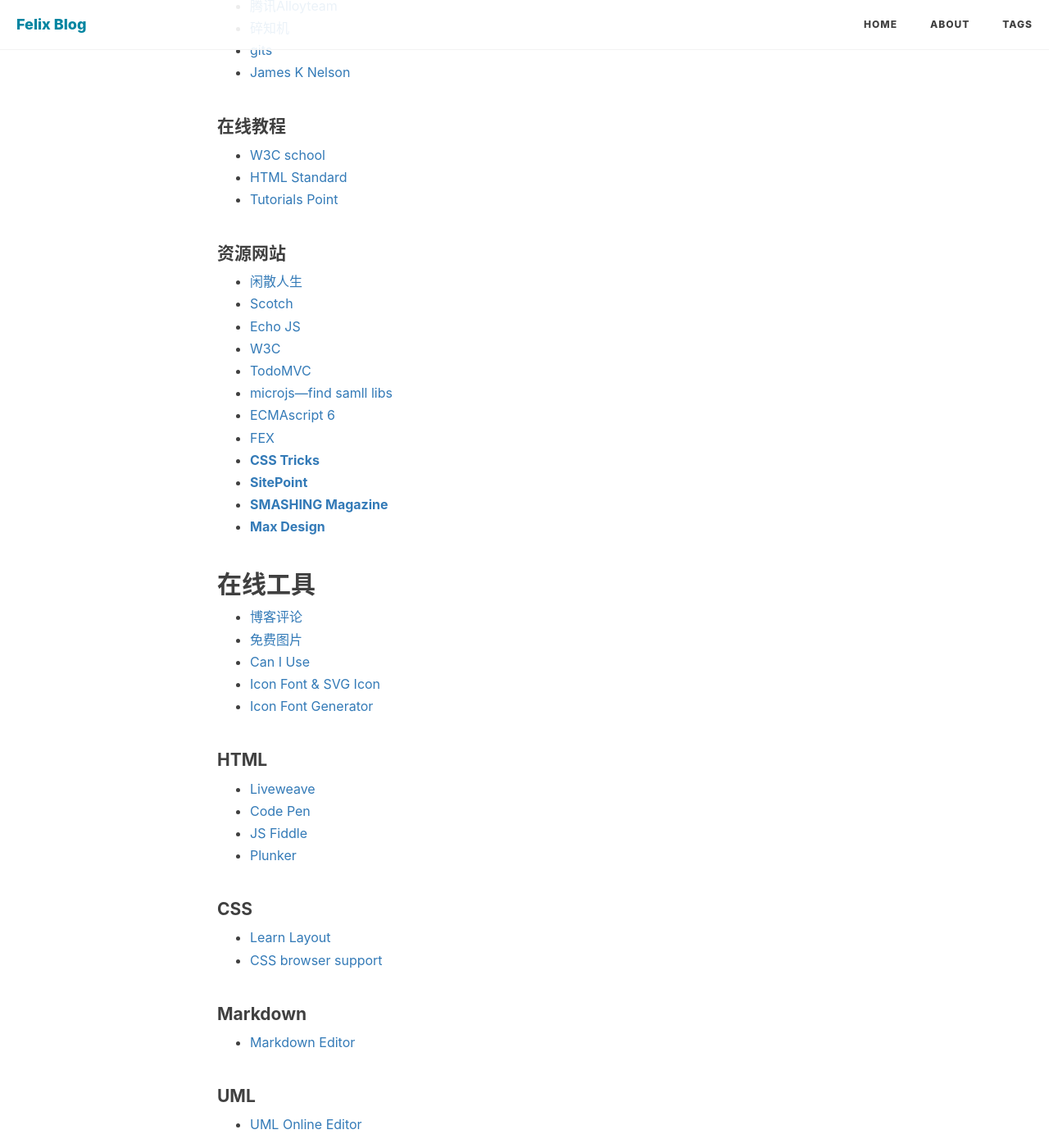
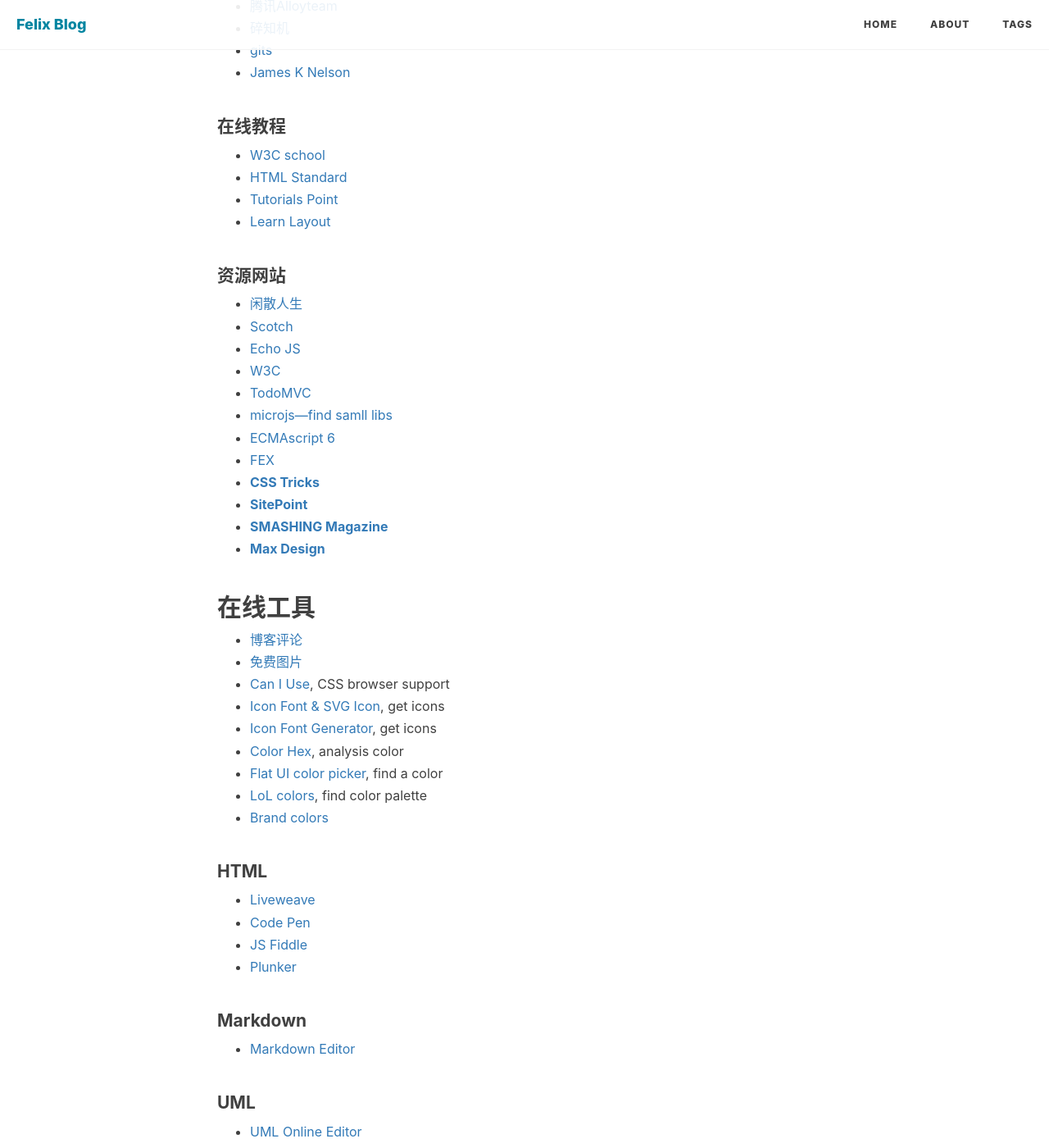
Before and after one commit to sheguloves/blog, a Jekyll site: the page built from _posts/2015-08-05-learning-resource.md, in a window 1280 px wide and 1400 px high, scrolled down 1004 px. Shown: the whole window at 82% size. Built offline with Jekyll 4.4.1, drawn with Linux system fonts in a browser that asks for light colours; nearby versions of some CDN libraries; comment, search, counter and statistics services are not loaded.

Commit message:
Update learning resources

```diff
--- a/_posts/2015-08-05-learning-resource.md
+++ b/_posts/2015-08-05-learning-resource.md
@@ -56,9 +57,13 @@
 
 * [博客评论](https://disqus.com/)
 * [免费图片](https://pixabay.com/)
-* [Can I Use](http://caniuse.com/)
-* [Icon Font & SVG Icon](https://icomoon.io/)
-* [Icon Font Generator](http://fontello.com/)
+* [Can I Use](http://caniuse.com/), CSS browser support
+* [Icon Font & SVG Icon](https://icomoon.io/), get icons
+* [Icon Font Generator](http://fontello.com/), get icons
+* [Color Hex](http://www.colorhexa.com/), analysis color
+* [Flat UI color picker](http://www.flatuicolorpicker.com/), find a color
+* [LoL colors](http://www.lolcolors.com/), find color palette
+* [Brand colors](http://brandcolors.net/)
 
 #### HTML
 
@@ -66,11 +71,6 @@
 * [Code Pen](http://codepen.io/milneang/)
 * [JS Fiddle](http://jsfiddle.net/)
 * [Plunker](http://plnkr.co/)
-
-#### CSS
-
-* [Learn Layout](http://zh.learnlayout.com/)
-* [CSS browser support](http://caniuse.com/#)
 
 #### Markdown
 
```
Also changed, not shown: other parts of _posts/2015-08-05-learning-resource.md (+1 -0 lines).
